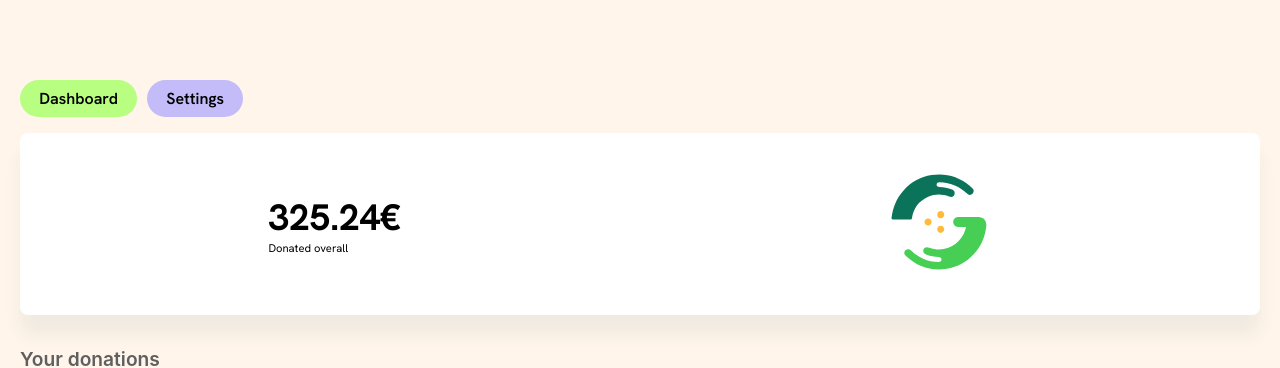
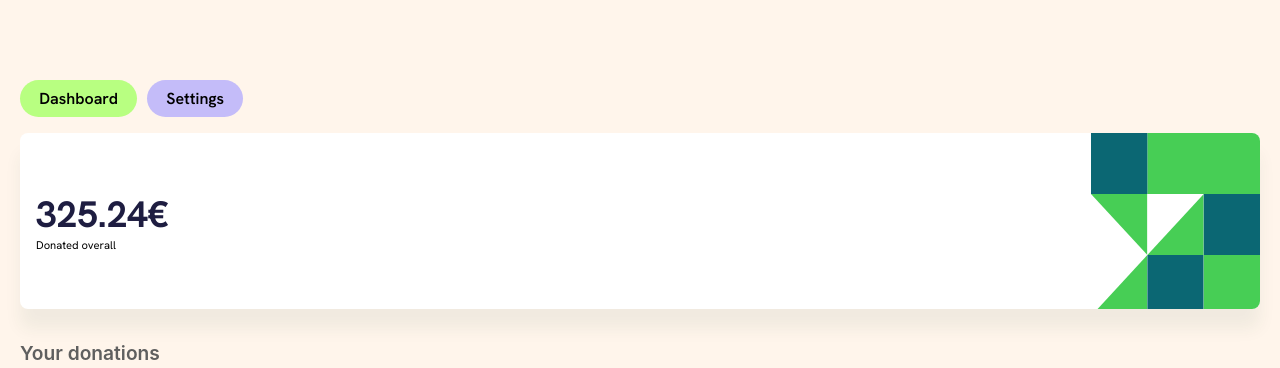
Before and after one commit to DROP-TABLE-Participants/sparely, a React (Vite) app in the folder client/: page / in a window 1280 px wide. Shown: the top 368 px of the page. Built offline with nearby package versions, Linux system fonts and the light colour scheme; no server answers; grey boxes are pictures that could not be loaded.

Commit message:
Change dashboard styling

```diff
--- a/client/src/components/DonatedAmountCard.tsx
+++ b/client/src/components/DonatedAmountCard.tsx
@@ -9,9 +9,7 @@ export const DonatedAmountCard = ({donatedAmount}: any) => {
                 <h1 className='amount'>{donatedAmount}€</h1>
                 <p className='sub-heading'>Donated overall</p>
             </div>
-            <div className="right">
-                <img src="../../public/sparely-logo.svg" alt="" />
-            </div>
+                <img src="src/assets/donation-amount-card-detail.svg" alt="" />
         </div>
     )
 }
--- a/client/src/styles/components/DonatedAmountCard.scss
+++ b/client/src/styles/components/DonatedAmountCard.scss
@@ -1,6 +1,7 @@
 @import '../imports.scss';
 
 .donated-amount-card {
+    position: relative;
     background: white;
     border-radius: 0.5rem;
     box-shadow: 0px 20px 17px 0px rgba(8, 60, 47, 0.06);
@@ -8,14 +9,13 @@
     padding: 1rem 1rem;
     min-height: 11rem;
     display: flex;
-    flex-direction: row;
-    justify-content: space-around;
     align-items: center;
+    overflow: hidden;
 
     .left{
 
         .amount {
-            color: black;
+            color: #1E1D41;
             font-family: 'Hanken Grotesk';
             font-size: 2.3rem;
             font-weight: 700;
@@ -29,8 +29,10 @@
         }
     }
 
-    .right {
-
+    img {
+        position: absolute;
+        right: 0;
+        top: 0;
     }
 
 }
--- a/client/src/styles/pages/DashboardPage.scss
+++ b/client/src/styles/pages/DashboardPage.scss
@@ -17,6 +17,7 @@
             color: #5F5F5F;
             font-size: 1.2rem;
             font-weight: 600;
+            margin-bottom: 1rem;
         }
     }
 }
```
Also changed, not shown: client/src/assets/donation-amount-card-detail.svg (added).
